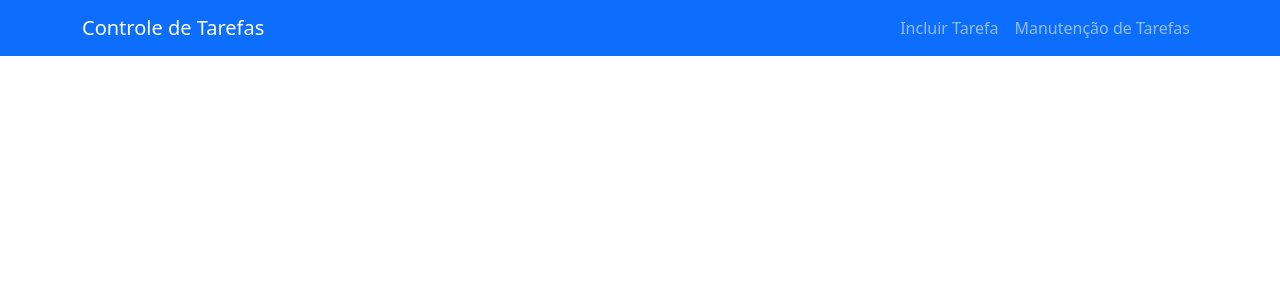
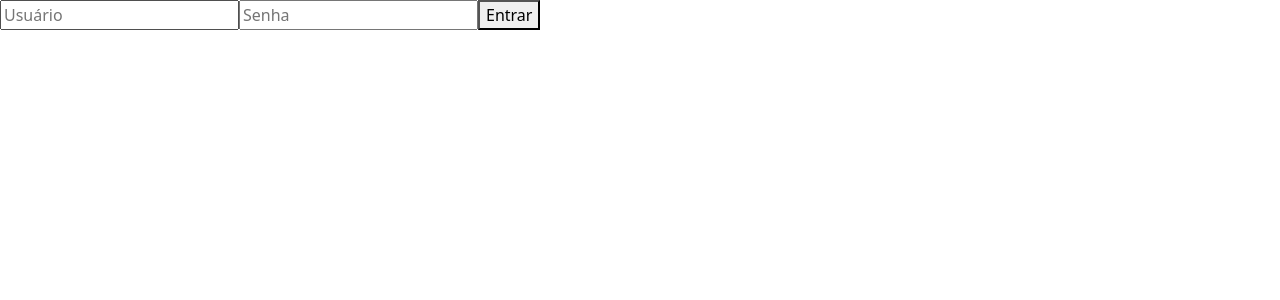
Before and after one commit to dacasfilipe/tarefas-react-node-express-mysql, a React (Vite) app in the folder app_tarefas_frontt/: page /login in a window 1280 px wide. Shown: the top 300 px of the page. Built offline with nearby package versions, Linux system fonts and the light colour scheme.

Commit message:
add login

```diff
--- a/app_tarefas_frontt/src/App.jsx
+++ b/app_tarefas_frontt/src/App.jsx
@@ -1,10 +1,16 @@
 import Cadastrar_Tarefas from './components/cadastrar_tarefa';
 import Menu_Superior from './components/MenuSuperior';
 import Manutencao_Tarefas from './components/manutencao_tarefas';
+import FormularioLogin from './components/login';
+
+import { useState } from "react";
 import {BrowserRouter as Router,Route, Routes} from 'react-router-dom';
 import 'bootstrap/dist/css/bootstrap.min.css';
 
 const App = () => {
+  //autenticação
+  const [autenticado, setAutenticado] = useState(false);
+  if (autenticado){
   return(  //tudo que vai aqui no return é o que aparece na aplicação
     <>
       <Router>
@@ -16,7 +22,15 @@ const App = () => {
       </Routes>
       </Router>
     </>
-  )
-}
+  );
+  } else{
+    // Usuário não autenticado
+    return (
+      <>
+        <FormularioLogin/>
+      </>
+    );
+  }
 
+};
 export default App;
--- /dev/null
+++ b/app_tarefas_frontt/src/components/login.jsx
@@ -0,0 +1,58 @@
+// Componente do formulário de login
+import { useState } from "react";
+import 'bootstrap/dist/css/bootstrap.min.css';
+const FormularioLogin = () => {
+    const [usuario, setUsuario] = useState("");
+    const [senha, setSenha] = useState("");
+
+    const handleSubmit = (e) => {
+      e.preventDefault();
+
+      // Validar os dados do formulário
+      if (usuario.trim() === "" || senha.trim() === "") {
+        alert("Preencha todos os campos!");
+        return;
+      }
+
+      // Autenticar o usuário
+      const autenticar = async () => {
+        const response = await api.post("/login", {
+          usuario,
+          senha
+        });
+
+        if (response.status === 200) {
+          // Usuário autenticado com sucesso
+          setAutenticado(true);
+        } else {
+          // Falha na autenticação
+          alert("Usuário ou senha inválidos!");
+        }
+      };
+
+      autenticar();
+    };
+
+    return (
+      <form onSubmit={handleSubmit}>
+        <input type="text" placeholder="Usuário" value={usuario} onChange={(e) => setUsuario(e.target.value)} />
+        <input type="password" placeholder="Senha" value={senha} onChange={(e) => setSenha(e.target.value)} />
+        <button type="submit">Entrar</button>
+      </form>
+    );
+  };
+
+  // Função para validar os dados do formulário
+  function validarDadosFormulario(usuario, senha) {
+    return usuario.trim() !== "" && senha.trim() !== "";
+  }
+
+  // Função para autenticar o usuário
+  function autenticarUsuario(usuario, senha) {
+    return api.post("/login", {
+      usuario,
+      senha
+    });
+  }
+
+  export default FormularioLogin;
```
